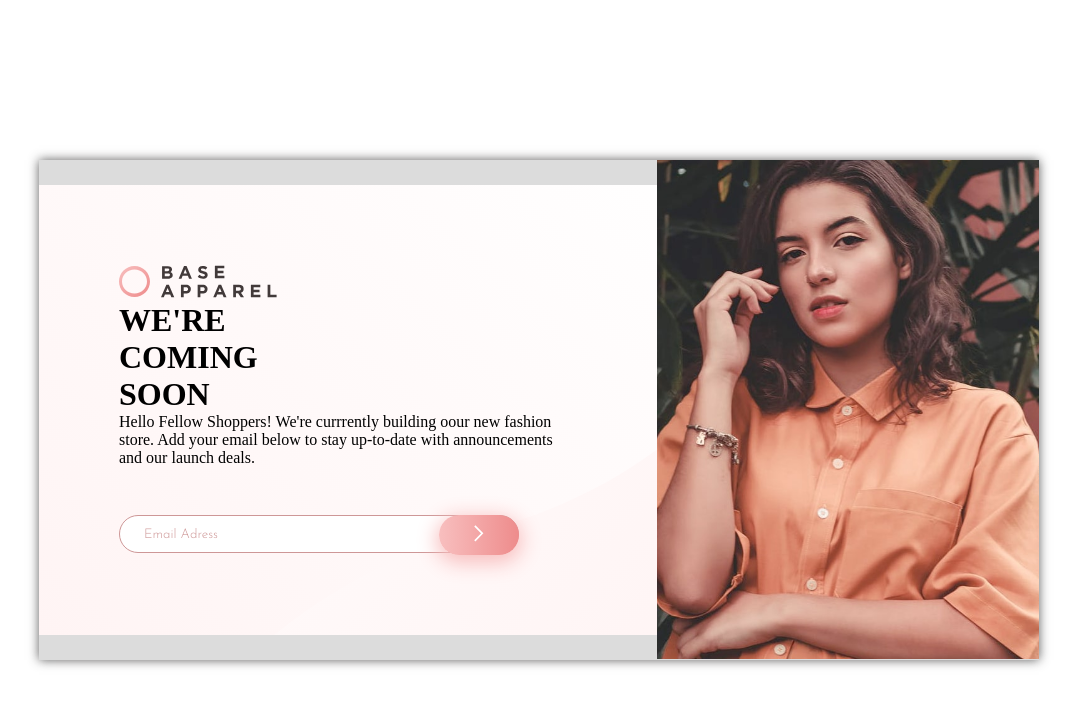
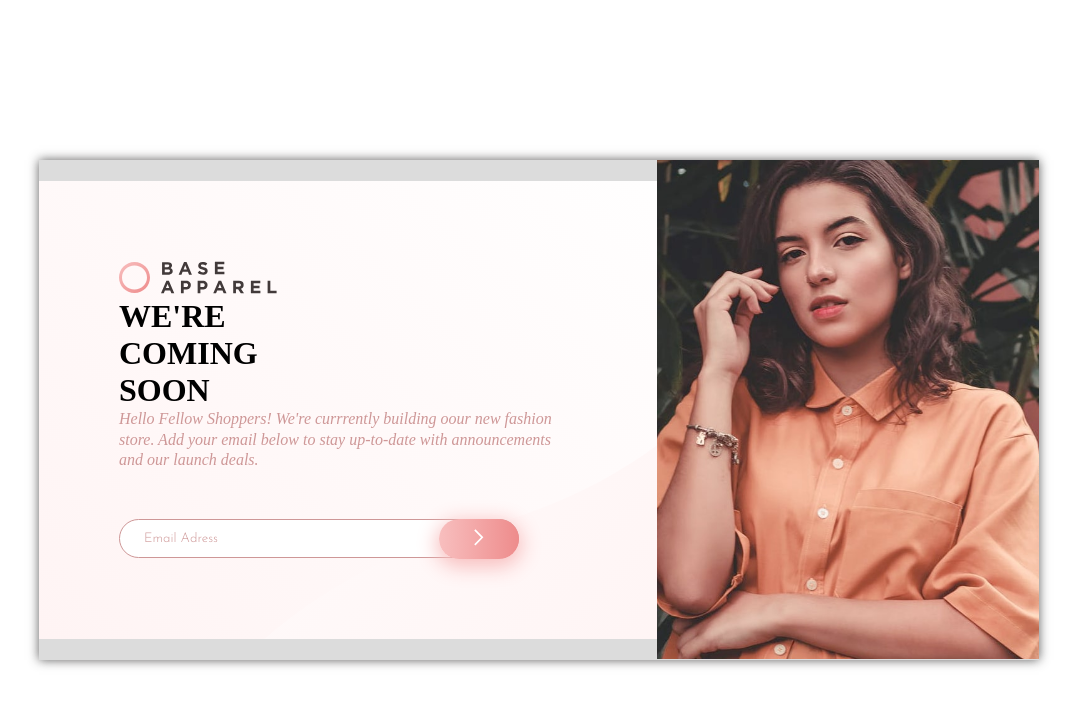
Before and after one commit to Maryahcee/base-aparrell-frontend-mentor-chanlleng, a Vue app: page / in a window 1280 px wide. Shown: the top 706 px of the page, without its empty margins (41-1118 px from the left). Built offline with nearby package versions, Linux system fonts and the light colour scheme.

Commit message:
Update LandingText.vue
Styled P content

```diff
--- a/src/components/LandingText.vue
+++ b/src/components/LandingText.vue
@@ -11,5 +11,12 @@ export default {
 </script>
 
 <style>
+p {
+  font-family: 'Josephin Sans';
+  color: hsl(0, 36%, 70%);
+  line-height: 1.3;
+  font-size: 16px;
+  font-style: italic;
+}
 
 </style>
```
